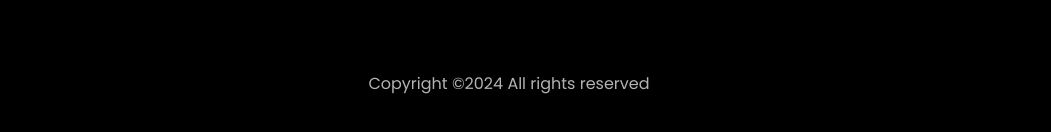
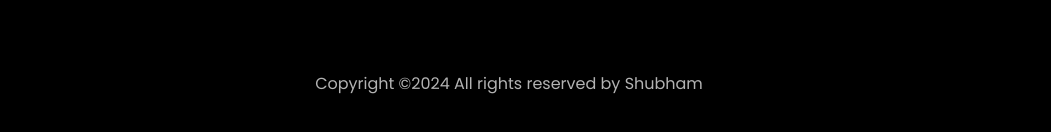
Before and after one commit to Shubham-0411/Portfolio-Website, a plain HTML site: page index.html in a window 1280 px wide. Shown: the part 3389-3521 px from the top of the page, without its empty margins (131-1182 px from the left). Drawn offline with Linux system fonts and the light colour scheme; files whose address does not match are found by name.

Commit message:
just changes the name in footer

```diff
--- a/index.html
+++ b/index.html
@@ -611,7 +611,7 @@
 			<div class="col-md-12 text-center">
 
 			  <p><!-- Link back to Colorlib can't be removed. Template is licensed under CC BY 3.0. -->
-	Copyright &copy;<script>document.write(new Date().getFullYear());</script> All rights reserved </a>
+	Copyright &copy;<script>document.write(new Date().getFullYear());</script> All rights reserved by Shubham</a>
 	<!-- Link back to Colorlib can't be removed. Template is licensed under CC BY 3.0. --></p>
 			</div>
 		  </div>
```
